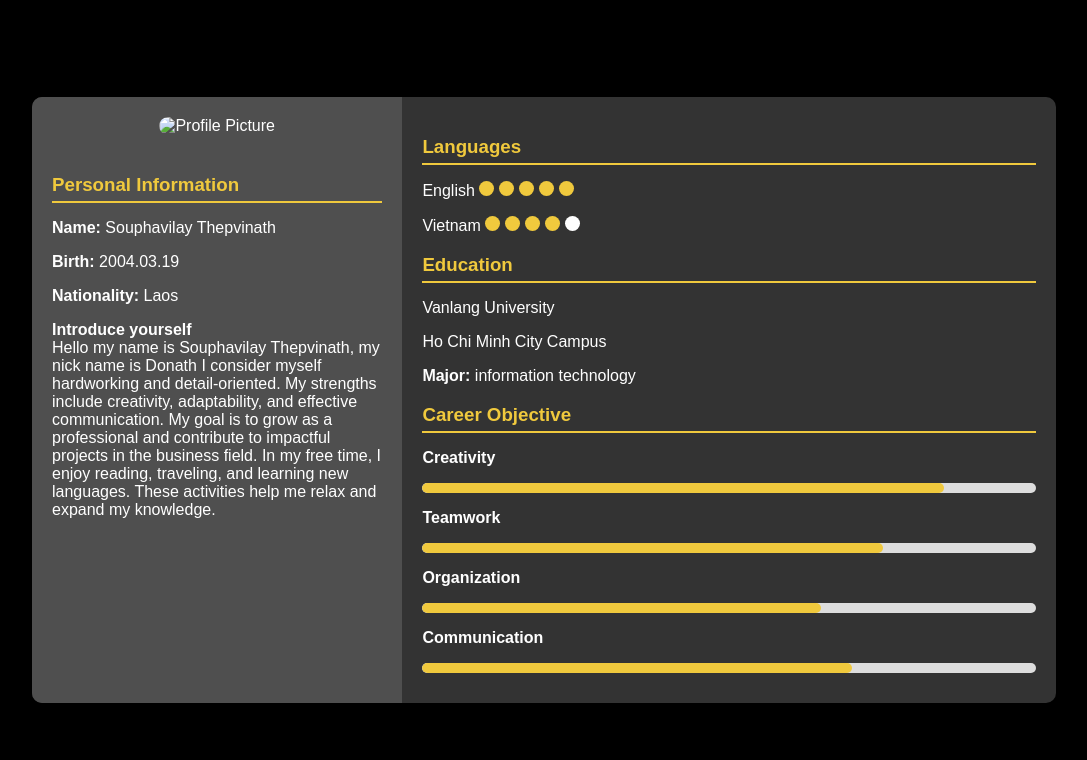
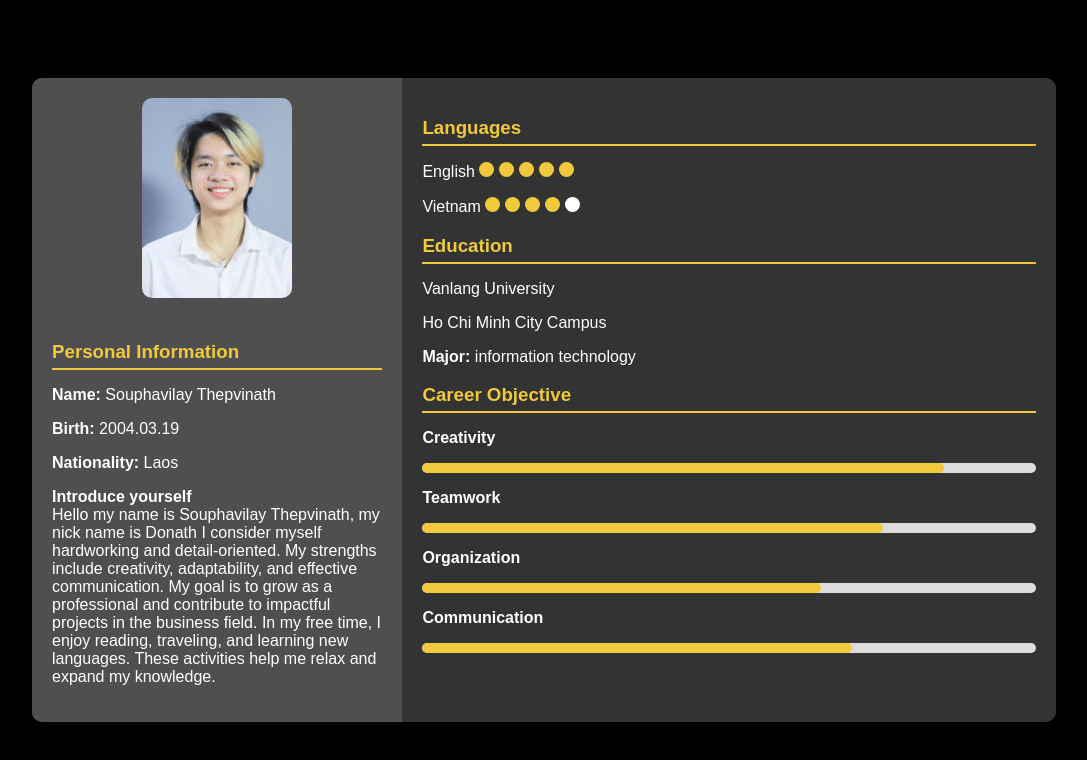
Before and after one commit to Yoyo234-star/netlify-add, a plain HTML site: page index.html in a window 1280 px wide. Shown: the whole page, without its empty margins (96-1183 px from the left). Drawn offline with Linux system fonts and the light colour scheme.

Commit message:
Update index.html

```diff
--- a/index.html
+++ b/index.html
@@ -10,7 +10,7 @@
     <div class="container">
         <div class="left-panel">
             <div class="photo">
-                <img src="images/yoyo.jpg" alt="Profile Picture">
+                <img src="yoyo.jpg" alt="Profile Picture">
             </div>
             <div class="section">
                 <h3>Personal Information</h3>
```
